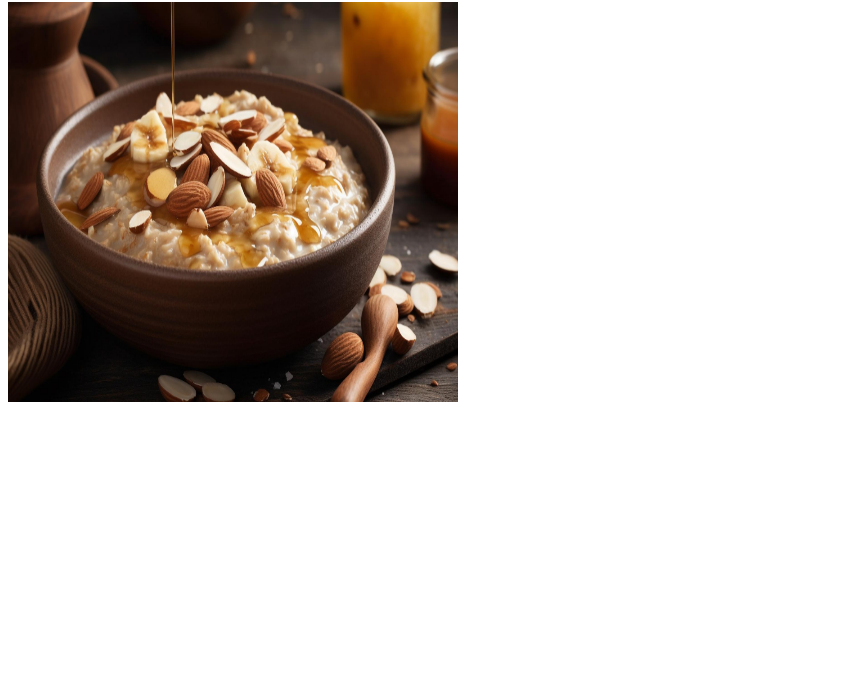
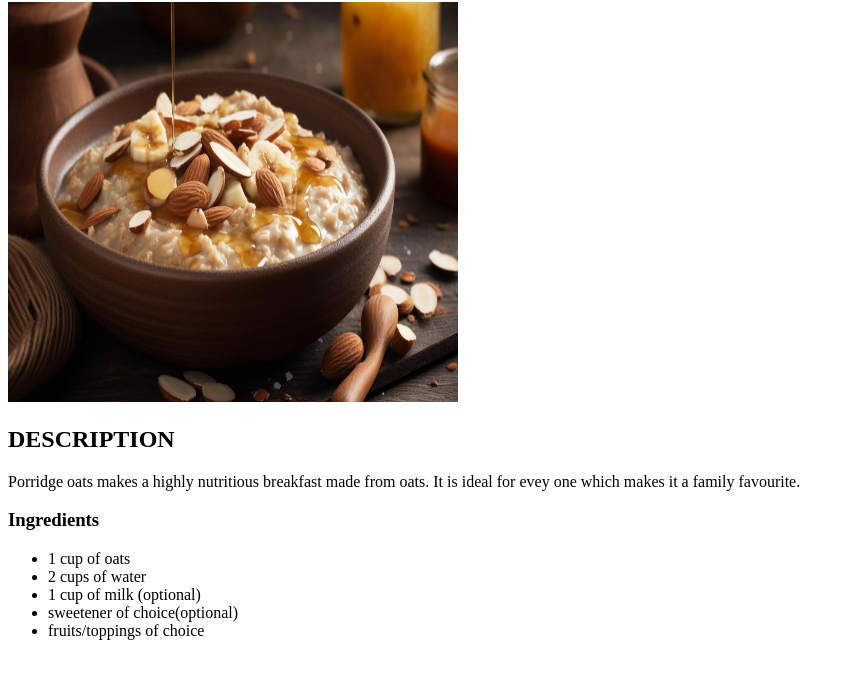
Before and after one commit to IdongesitOpemiposi/odin-recipes, a plain HTML site: page recipes/porridge-oats.html in a window 1280 px wide. Shown: the part 78-756 px from the top of the page, without its empty margins (0-855 px from the left). Drawn offline with Linux system fonts and the light colour scheme.

Commit message:
add desciption and ingredients to third recipe porridge-oats

```diff
--- a/recipes/porridge-oats.html
+++ b/recipes/porridge-oats.html
@@ -8,6 +8,18 @@
     <body>
         <h1>PORRIDGE OATS</h1>
         <p><img src="../images/porridge_oats.jpg" alt tag="bowl of porridge oats with honey and almond toppings" width="450" height="400"></p>
+        <p><h2>DESCRIPTION</h2></p>
+        <p>Porridge oats makes a highly nutritious breakfast made from oats. It is ideal for evey one which makes it a family favourite. </p>
+        <p><h3>Ingredients</h3></p>
+        <p><ul>
+            <li>1 cup of oats</li>
+            <li>2 cups of water</li>
+            <li>1 cup of milk (optional)</li>
+            <li>sweetener of choice(optional)</li>
+            <li>fruits/toppings of choice</li>
+        </ul></p>
+
+
 
 
 
```
